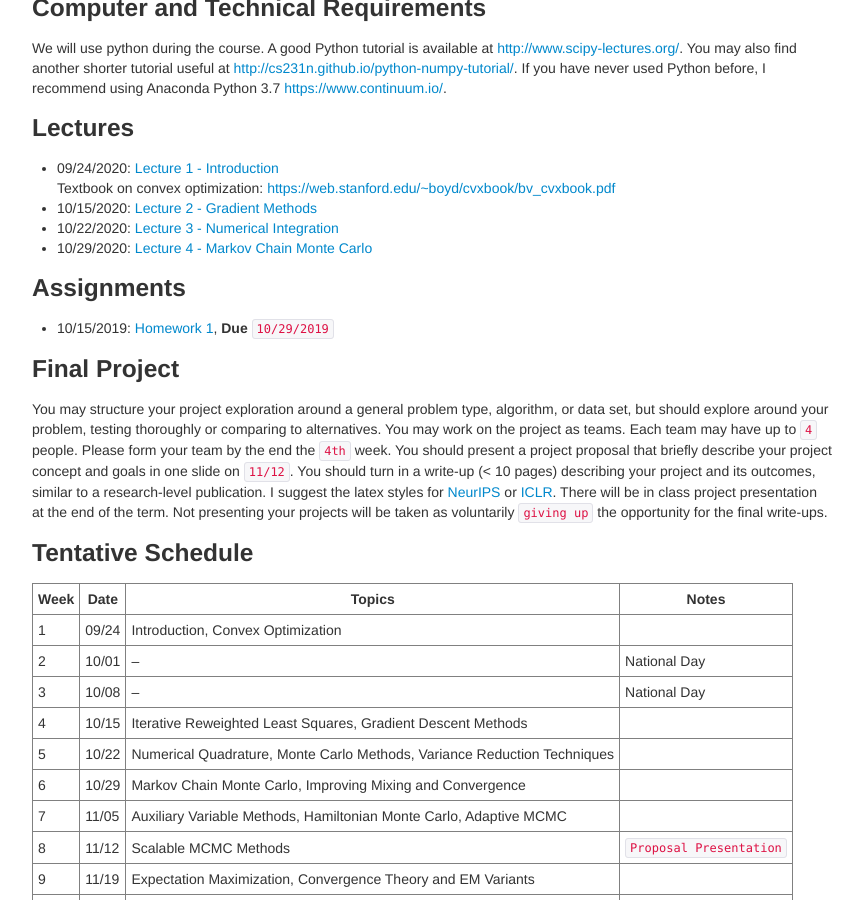
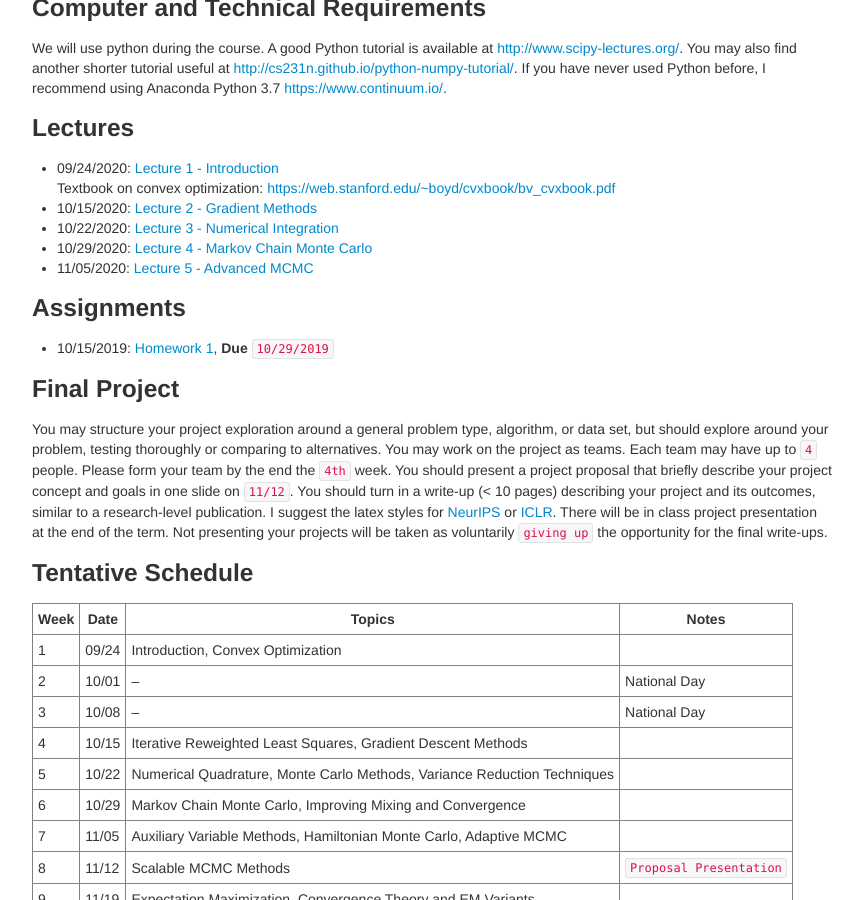
Before and after one commit to zcrabbit/zcrabbit.github.io, a Jekyll site: the page built from courses/smcm-f20.md, in a window 1280 px wide and 900 px high, scrolled down 965 px. Shown: the whole window, without its empty margins (208-1071 px from the left). Built offline with Jekyll 4.4.1, drawn with Linux system fonts in a browser that asks for light colours.

Commit message:
lecture 5 out

```diff
--- a/courses/smcm-f20.md
+++ b/courses/smcm-f20.md
@@ -41,6 +41,7 @@ We will use python during the course. A good Python tutorial is available at <ht
 - 10/15/2020: [Lecture 2 - Gradient Methods]({{sites.baseurl}}/static/slides/smcm_fall20/lec02.pdf)
 - 10/22/2020: [Lecture 3 - Numerical Integration]({{sites.baseurl}}/static/slides/smcm_fall20/lec03.pdf)
 - 10/29/2020: [Lecture 4 - Markov Chain Monte Carlo]({{sites.baseurl}}/static/slides/smcm_fall20/lec04.pdf)
+- 11/05/2020: [Lecture 5 - Advanced MCMC]({{sites.baseurl}}/static/slides/smcm_fall20/lec05.pdf)
 
 
 ### Assignments
```
Also changed, not shown: 3 other files.
